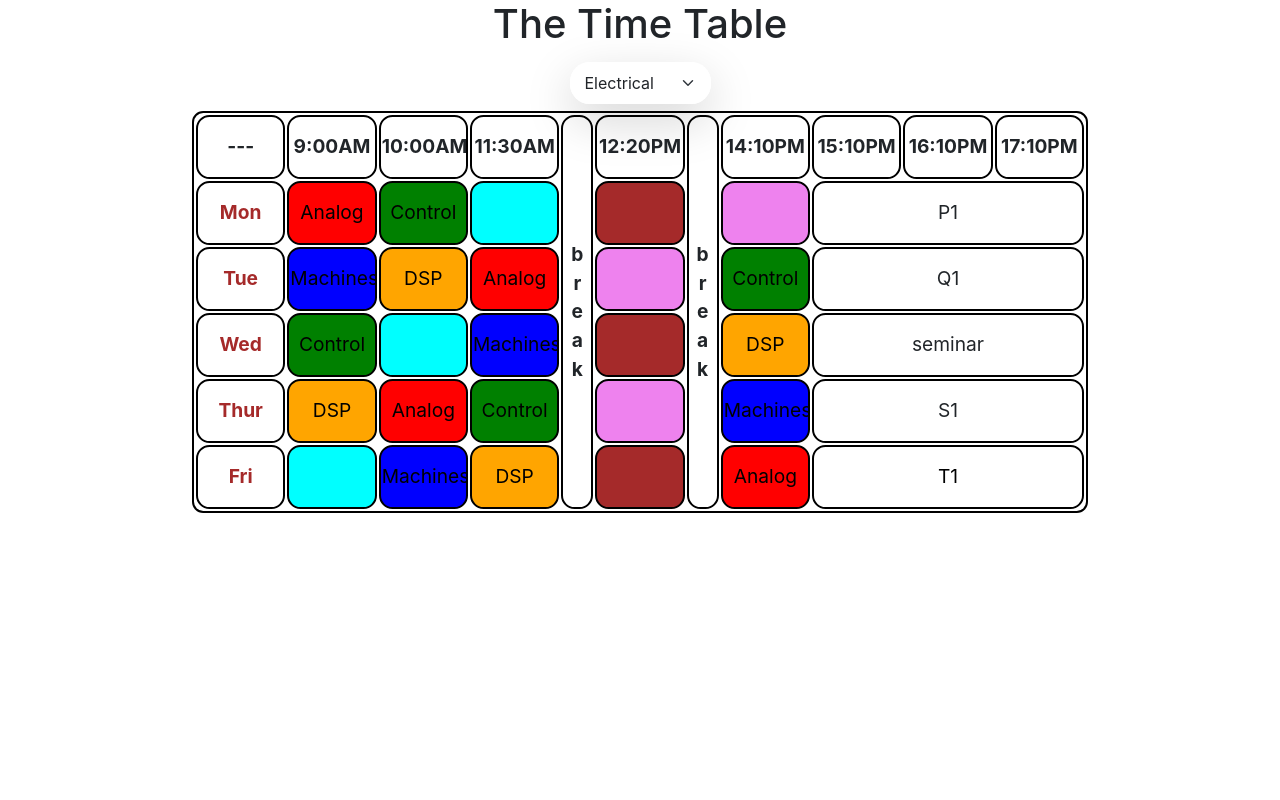
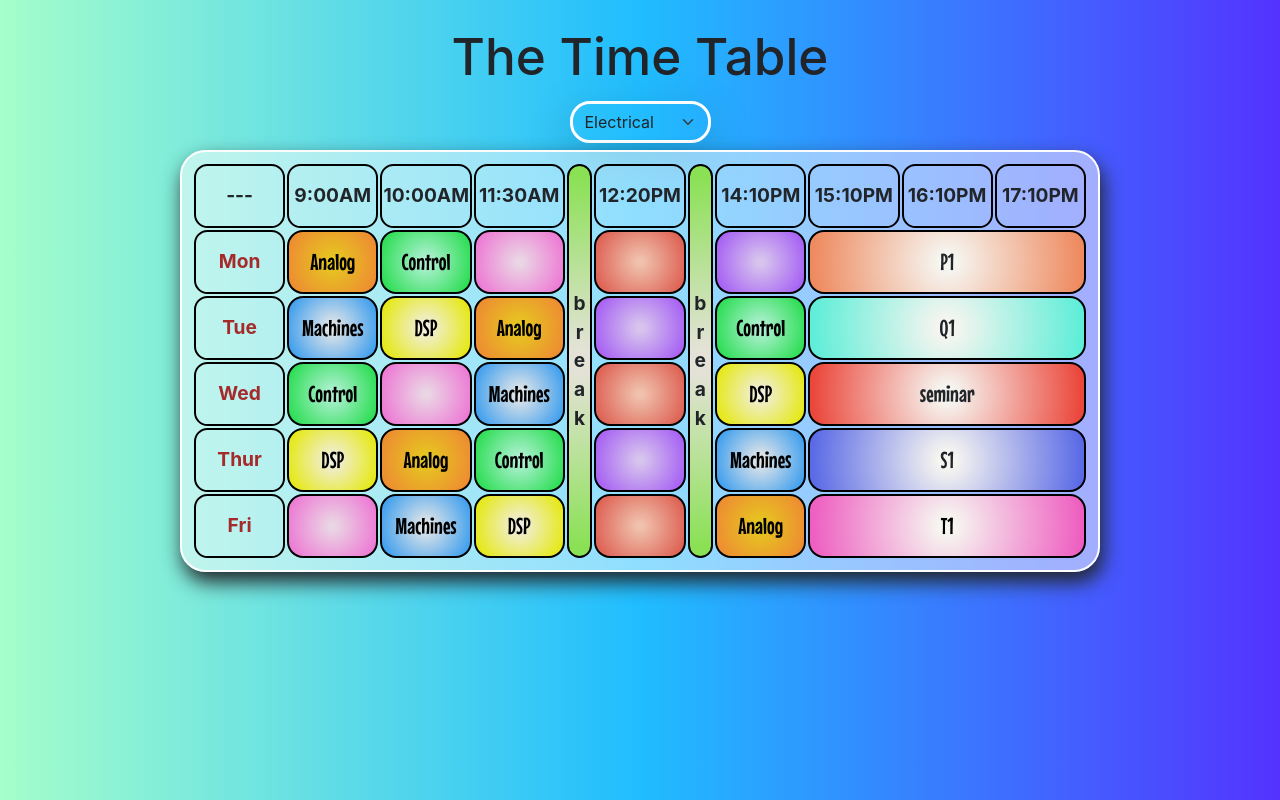
Before and after one commit to Siva-Sanjay/5thSem-TimeTable, a React (Create React App) app: page / in a window 1280 px wide. Built offline with nearby package versions, Linux system fonts and the light colour scheme.

Commit message:
added more styling with a candy look

```diff
--- a/src/App.css
+++ b/src/App.css
@@ -1,10 +1,15 @@
 .App {
   text-align: center;
+  background: linear-gradient(to left, rgb(84, 51, 255), rgb(32, 189, 255), rgb(165, 254, 203));
+  height: 100vh;
 }
 
 
 
-
+h1{
+   padding: 2vw 0 0 0;
+   font-size: 4vw;
+}
 .App-header {
   background-color: #282c34;
   min-height: 100vh;
@@ -36,12 +41,14 @@ a:hover{
 
   border: solid 2px black ;
   transition: transform 0.5s, border-radius 0.5s , font-weight 0.5s;
-  font-size: 1.5vw;
+  font-size: 1.8vw;
   width:3vw!important;
   overflow: hidden;
+  font-family: 'Mouse Memoirs', sans-serif;
+
 }
 .sub:hover{
-  transform: scale(1.2);
+  transform: scale(1.1);
   border: solid 2px black ;
   border-radius: 20px;
   color:black;
@@ -50,18 +57,25 @@ a:hover{
 
 }
 
-table , th, td{
+th, td{
   border: solid 2px black;
   border-collapse: separate;
   border-radius: 0.7em;
   overflow: hidden;
   height: 5vw;
+  border-spacing: 10px;
 
 }
 table{
-
+  border-radius: 1.6em;
+  border-collapse: separate;
+  border: solid 2px rgb(253, 253, 253);
   table-layout: fixed;
+  box-sizing: content-box;
+  padding: 10px;
   width: 70%;
+  background-color: rgba(255,255,255,0.5);
+  box-shadow: 3px 10px 20px ;
 }
 
 .day{
@@ -70,7 +84,7 @@ table{
 
 }
 
-@media (max-width: 600px)
+@media (max-width: 768px)
 {
   .day{
     font-size: 2vw;
@@ -81,7 +95,7 @@ table{
   width:90%;
   }
   .sub{
-    font-size: 2vw;
+    font-size: 2.5vw;
   }
 
 }
@@ -94,35 +108,41 @@ th, td{
 }
 
 .a, .at{
-  background-color: red;
+  background:radial-gradient(circle, rgb(230, 200, 32) 6%, rgb(238, 135, 51) 96%);
 }
 .b, .bt{
-  background-color: blue;
+  background:radial-gradient(circle, rgb(227, 230, 232) 6%, rgb(51, 154, 238) 96%);
 }
 
 .c, .ct{
-  background-color: green;
+  background:radial-gradient(circle, rgb(176, 241, 211) 6%, rgb(34, 220, 74) 96%);
 }
 
 .d, .dt{
-  background-color: orange;
+  background:radial-gradient(circle, rgb(241, 238, 222) 6%, rgb(228, 232, 3) 96%);
 }
 
 .e{
-  background-color: cyan;
+  background:radial-gradient(circle, rgb(234, 213, 228) 6%, rgb(237, 114, 211) 96%);
 }
 
 .f{
-  background-color: brown;
+  background:radial-gradient(circle, rgb(240, 193, 172) 6%, rgb(220, 89, 77) 96%);
 }
 
-.g{
-  background-color: violet;
+.g,.d1{
+  background:radial-gradient(circle, rgb(215, 196, 237) 6%, rgb(162, 89, 244) 96%);
 }
 
 .lunch{
-  width: 2.5vw;
+  width: 2vw;
+  background:radial-gradient(circle, rgb(228, 226, 215) 6%, rgb(137, 225, 83) 96%)
 }
+.p1{ background:radial-gradient(circle, rgb(246, 245, 240) 6%, rgb(238, 138, 95) 96%)}
+.q1{ background:radial-gradient(circle, rgb(246, 245, 240) 6%, rgb(95, 238, 216) 96%)}
+.s1{ background:radial-gradient(circle, rgb(246, 245, 240) 6%, rgb(91, 107, 230) 96%)}
+.b1{ background:radial-gradient(circle, rgb(246, 245, 240) 6%, rgb(238, 95, 193) 96%)}
+.sem{ background:radial-gradient(circle, rgb(246, 245, 240) 6%, rgb(235, 71, 59) 96%)}
 
 
 
```
Also changed, not shown: src/TimeTableView.js (+1 -7 lines).
